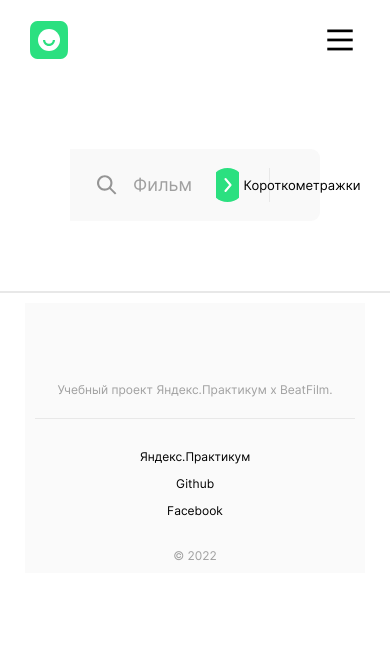
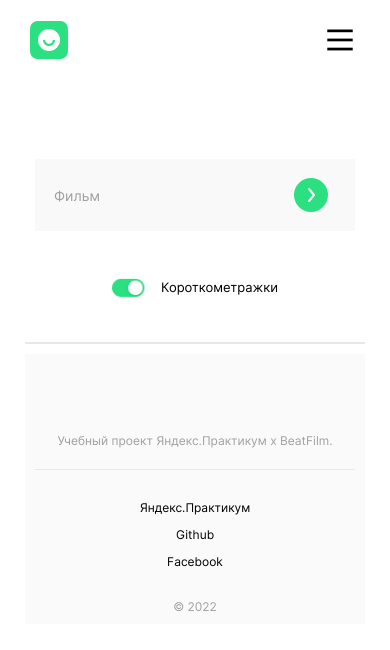
Before and after one commit to effectorea/movies-explorer-frontend, a React (Create React App) app: page /movies in a window 390 px wide. Shown: the top 650 px of the page. Built offline with nearby package versions, Linux system fonts and the light colour scheme.

Commit message:
ceated filtercheckbox section

```diff
--- /dev/null
+++ b/src/components/FilterCheckbox/FilterCheckbox.css
@@ -0,0 +1,62 @@
+.filter {
+    width: calc(100%/5);
+    display: flex;
+    align-items: center;
+    justify-content: center;
+    gap: 14px;
+}
+
+@media screen and (max-width: 1060px) {
+    .filter {
+        width: calc(100%/3.4);
+        gap: 15px;
+    }
+}
+
+@media screen and (max-width: 700px) {
+    .filter {
+        width: 100%;
+        gap: 13px;
+    }
+}
+
+.filter__checkbox {
+    width: 36px;
+    height: 20px;
+    background-image: url(../../images/41-416223_off-switch-icon-png-transparent-png.png);
+    background-repeat: no-repeat;
+    background-size: contain;
+    background-color: #F9F9F9;
+    box-sizing: border-box;
+    cursor: pointer;
+    transition: all ease-in-out 0.4s;
+}
+
+@media screen and (max-width: 700px) {
+    .filter__checkbox {
+        background-color: white;
+    }
+}
+
+.filter__checkbox_active {
+    background-image: url(../../images/smalltumb.png);
+    background-size: cover;
+}
+
+.filter__input {
+    position: absolute;
+    z-index: -1;
+    opacity: 0;
+    width: 36px;
+    height: 20px;
+}
+
+.filter__subtitle {
+    font-style: normal;
+    font-weight: 400;
+    font-size: 13px;
+    line-height: 18px;
+    color: #000000;
+    margin: 0;
+    padding: 0;
+}
--- /dev/null
+++ b/src/components/FilterCheckbox/FilterCheckbox.js
@@ -0,0 +1,16 @@
+import React from 'react';
+import './FilterCheckbox.css';
+
+function FilterCheckbox ({ isChecked, toggleCheckbox }) {
+
+    return (
+        <div className='filter'>
+        <label className={ !isChecked ? 'filter__checkbox filter__checkbox_active' : 'filter__checkbox' }>
+          <input onClick={toggleCheckbox} type='checkbox' className='filter__input' />
+        </label>
+        <p className='filter__subtitle'>Короткометражки</p>
+      </div>
+    )
+}
+
+export default FilterCheckbox;
--- a/src/components/SearchForm/SearchForm.css
+++ b/src/components/SearchForm/SearchForm.css
@@ -8,6 +8,21 @@
 
 }
 
+@media screen and (max-width: 980px) {
+    .search {
+        max-width: 768px;
+        padding: 80px 30px 110px;
+        margin: 0 auto 10px;
+    }
+}
+
+@media screen and (max-width: 490px) {
+    .search {
+        max-width: 320px;
+        padding: 80px 10px 45px;
+    }
+}
+
 .search__section {
     width: 100%;
     display: flex;
@@ -15,13 +30,35 @@
     border-radius: 9px;
 }
 
+@media screen and (max-width: 700px) {
+    .search__section {
+        flex-direction: column;
+        gap: 46px;
+        background: white;
+    }
+}
+
 .search__block {
+    background: #F9F9F9;
     width: calc(100% - 100%/5);
     display: flex;
-    background-color: #F9F9F9;
     align-items: center;
     padding: 19px 0;
     box-sizing: border-box;
+}
+
+@media screen and (max-width: 980px) {
+    .search__block {
+        width: calc(100% - 100%/3.4);
+    }
+}
+
+@media screen and (max-width: 700px) {
+    .search__block {
+        width: 100%;
+        padding-left: 19px;
+        padding-right: 19px;
+    }
 }
 
 .search__image {
@@ -29,7 +66,12 @@
     height: 34px;
     margin-left: 19px;
     margin-right: 10px;
+}
 
+@media screen and (max-width: 700px) {
+    .search__image {
+        display: none;
+    }
 }
 
 .search__form {
@@ -38,13 +80,25 @@
     border-right: 1px solid #E8E8E8;
 }
 
+@media screen and (max-width: 980px) {
+    .search__form {
+        width: calc(100% - 100%/7.9);
+    }
+}
+
+@media screen and (max-width: 700px) {
+    .search__form {
+        width: 100%;
+        border: none;
+    }
+}
+
 .search__field {
     margin: 0;
     padding: 0;
     border: none;
     display: flex;
     width: 100%;
-
 }
 
 .search__input {
@@ -59,7 +113,18 @@
     font-size: 14px;
     line-height: 17px;
     color: #000000;
+}
 
+@media screen and (max-width: 980px) {
+    .search__input {
+        width: calc(100% - 100%/8.9);
+    }
+}
+
+@media screen and (max-width: 490px) {
+    .search__input {
+        width: calc(100% - 100%/6.7);
+    }
 }
 
 .search__input::placeholder {
@@ -68,6 +133,12 @@
     font-size: 18px;
     line-height: 20px;
     color: #A0A0A0;
+}
+
+@media screen and (max-width: 490px) {
+    .search__input::placeholder {
+        font-size: 14px;
+    }
 }
 
 .search__submit {
@@ -87,51 +158,12 @@
     transition: all ease-in-out 0.3s;
 }
 
+@media screen and (max-width: 1180px) {
+    .search__submit {
+        margin: 0;
+    }
+}
+
 .search__submit:hover {
     transform: scale(1.3);
 }
-
-.filter {
-    width: calc(100%/5);
-    display: flex;
-    align-items: center;
-    justify-content: center;
-    gap: 14px;
-}
-
-.filter__checkbox {
-    width: 36px;
-    height: 20px;
-    background-image: url(../../images/41-416223_off-switch-icon-png-transparent-png.png);
-    background-position: center;
-    background-repeat: no-repeat;
-    background-size: contain;
-    background-color: #F9F9F9;
-    box-sizing: border-box;
-    cursor: pointer;
-    transition: all ease-in-out 0.4s;
-    bottom: 2px;
-}
-
-.filter__checkbox_active {
-    background-image: url(../../images/smalltumb.png);
-    background-size: cover;
-}
-
-.filter__input {
-    position: absolute;
-    z-index: -1;
-    opacity: 0;
-    width: 36px;
-    height: 20px;
-}
-
-.filter__subtitle {
-    font-style: normal;
-    font-weight: 400;
-    font-size: 13px;
-    line-height: 18px;
-    color: #000000;
-    margin: 0;
-    padding: 0;
-}
--- a/src/components/SearchForm/SearchForm.js
+++ b/src/components/SearchForm/SearchForm.js
@@ -1,15 +1,15 @@
 import React, { useState } from 'react';
 import './SearchForm.css';
 import search from '../../images/search-icon.svg';
+import FilterCheckbox from '../FilterCheckbox/FilterCheckbox';
 
 function SearchForm() {
-
   const [isChecked, setIsChecked] = useState(false);
 
   const toggleCheckbox = () => {
     setIsChecked(!isChecked);
     console.log(isChecked);
-    }
+  };
   return (
     <section className='search'>
       <div className='search__section'>
@@ -27,16 +27,8 @@ function SearchForm() {
             </fieldset>
           </form>
         </div>
-
-      <section className='filter'>
-        <label className={ !isChecked ? 'filter__checkbox filter__checkbox_active' : 'filter__checkbox' }>
-          <input onClick={toggleCheckbox} type='checkbox' className='filter__input' />
-        </label>
-        <p className='filter__subtitle'>Короткометражки</p>
-      </section>
-
+        <FilterCheckbox isChecked={isChecked} toggleCheckbox={toggleCheckbox} />
       </div>
-
     </section>
   );
 }
```
Lines whose indentation alone changed are shown as unchanged.
